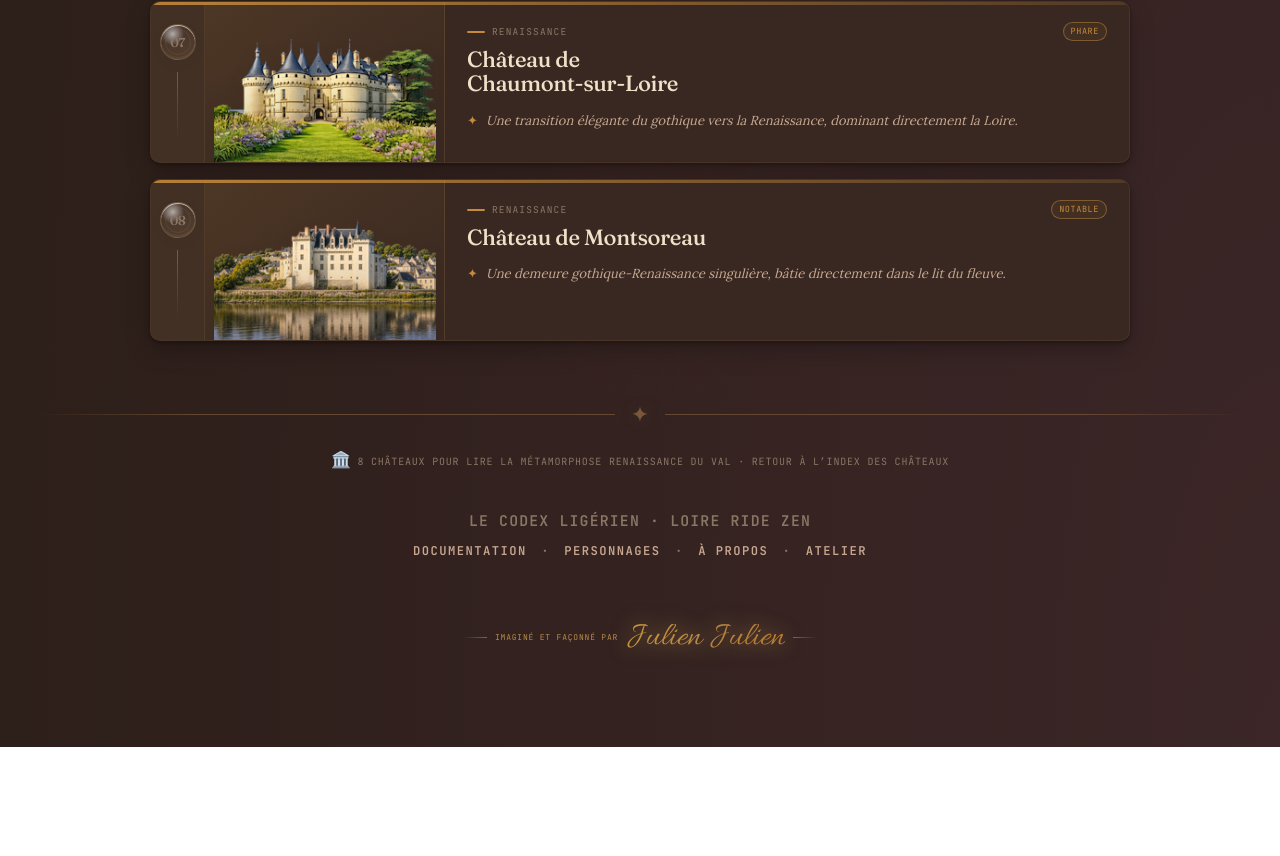
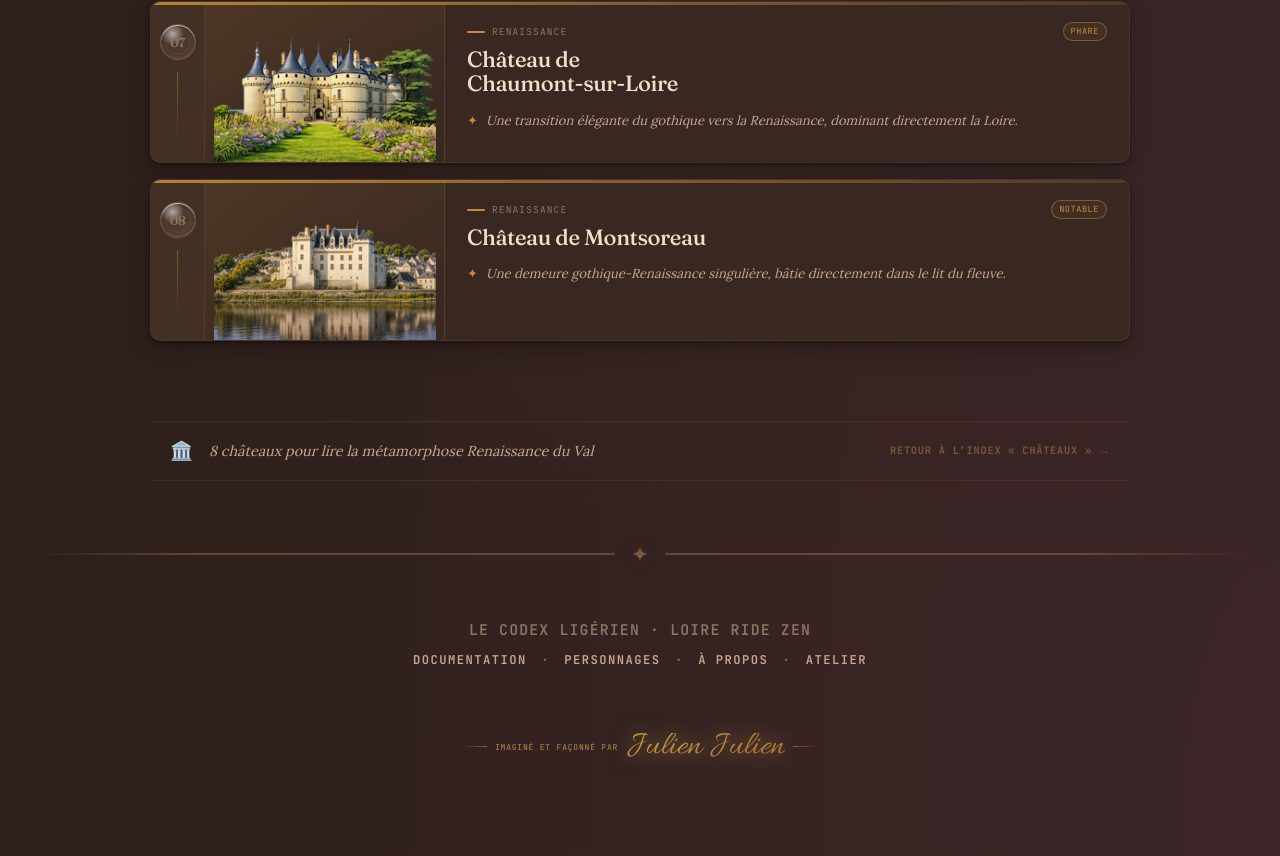
Before and after one commit to iamjulienjulien/loireridezen-codex, a Next.js app: page /chateaux/collections/chefs-doeuvre-renaissance in a window 1280 px wide. Shown: the part 2953-3809 px from the top of the page. Before the commit the page ends 3700 px from the top, so only its background shows below. Built offline with nearby package versions, Linux system fonts and the light colour scheme.

Commit message:
[LRZ-CODEX] ♻️ collections > replace contextual footer with collection outro > 🤠 Julien

```diff
--- a/src/app/chateaux/collections/[collectionSlug]/page.module.css
+++ b/src/app/chateaux/collections/[collectionSlug]/page.module.css
@@ -151,16 +151,6 @@
 
 .rankingItem {
     min-width: 0;
-}
-
-.shellFooterMark {
-    margin-inline-end: 0.35rem;
-    color: var(--page-accent);
-    font-size: 1rem;
-}
-
-.shellFooterLink {
-    color: var(--page-accent);
 }
 
 /* ============================================================
--- a/src/app/chateaux/collections/[collectionSlug]/page.tsx
+++ b/src/app/chateaux/collections/[collectionSlug]/page.tsx
@@ -1,7 +1,6 @@
 // src/app/chateaux/collections/[collectionSlug]/page.tsx
 
 import type { Metadata } from "next";
-import Link from "next/link";
 import { notFound } from "next/navigation";
 
 import CollectionShell from "@/components/layout/CollectionShell";
@@ -93,24 +92,7 @@ export default async function CollectionPage({ params }: CollectionPageProps) {
     const indexes = getIndexesForEnv(process.env.CURRENT_ENV);
 
     return (
-        <CollectionShell
-            page={pageDefinition}
-            indexes={indexes}
-            footer={
-                <>
-                    <span className={styles.shellFooterMark} aria-hidden="true">
-                        {collection.mark}
-                    </span>
-                    {collection.footerNote} ·{" "}
-                    <Link
-                        href={collection.indexHref}
-                        className={styles.shellFooterLink}
-                    >
-                        Retour à l’index des châteaux
-                    </Link>
-                </>
-            }
-        >
+        <CollectionShell page={pageDefinition} indexes={indexes}>
             <CollectionHero
                 collection={hero}
                 variant="compact"
--- /dev/null
+++ b/src/components/CollectionOutro/CollectionOutro.module.css
@@ -0,0 +1,53 @@
+.outro {
+    display: grid;
+    grid-template-columns: auto minmax(0, 1fr) auto;
+    gap: 0.75rem 1rem;
+    align-items: center;
+    width: min(100%, 61.25rem);
+    margin: clamp(3rem, 7vw, 5rem) auto 0;
+    padding: 1.1rem 1.25rem;
+    border-top: 1px solid var(--border-subtle);
+    border-bottom: 1px solid var(--border-subtle);
+    color: var(--color-ambiance-texte-secondaire);
+}
+
+.mark {
+    color: var(--page-accent);
+    font-size: 1.15rem;
+    line-height: 1;
+}
+
+.copy {
+    margin: 0;
+    font-family: var(--font-edit, var(--font-body));
+    font-size: 0.9rem;
+    font-style: italic;
+    line-height: 1.55;
+}
+
+.link {
+    color: var(--page-accent);
+    font-family: var(--font-mono);
+    font-size: 0.65rem;
+    font-weight: 650;
+    letter-spacing: 0.07em;
+    text-decoration-color: transparent;
+    text-underline-offset: 0.25rem;
+    text-transform: uppercase;
+    white-space: nowrap;
+}
+
+.link:hover {
+    text-decoration-color: currentColor;
+}
+
+@media (max-width: 640px) {
+    .outro {
+        grid-template-columns: auto minmax(0, 1fr);
+    }
+
+    .link {
+        grid-column: 2;
+        white-space: normal;
+    }
+}
--- /dev/null
+++ b/src/components/CollectionOutro/CollectionOutro.tsx
@@ -0,0 +1,38 @@
+import type { ReactNode } from "react";
+import Link from "next/link";
+
+import styles from "./CollectionOutro.module.css";
+
+export type CollectionOutroProps = {
+    note: ReactNode;
+    href: string;
+    mark?: ReactNode;
+    linkLabel?: string;
+    className?: string;
+};
+
+export default function CollectionOutro({
+    note,
+    href,
+    mark,
+    linkLabel = "Retour à l’index",
+    className,
+}: CollectionOutroProps) {
+    return (
+        <aside
+            className={[styles.outro, className].filter(Boolean).join(" ")}
+            aria-label="Fin de la collection"
+            data-collection-outro=""
+        >
+            {mark ? (
+                <span className={styles.mark} aria-hidden="true">
+                    {mark}
+                </span>
+            ) : null}
+            <p className={styles.copy}>{note}</p>
+            <Link className={styles.link} href={href}>
+                {linkLabel} <span aria-hidden="true">→</span>
+            </Link>
+        </aside>
+    );
+}
--- /dev/null
+++ b/src/components/CollectionOutro/index.ts
@@ -0,0 +1,2 @@
+export { default, default as CollectionOutro } from "./CollectionOutro";
+export type { CollectionOutroProps } from "./CollectionOutro";
--- a/src/components/layout/CollectionShell.tsx
+++ b/src/components/layout/CollectionShell.tsx
@@ -1,5 +1,6 @@
 import type { ReactNode } from "react";
 
+import CollectionOutro from "@/components/CollectionOutro/CollectionOutro";
 import PageHeader, {
     PageHeaderBreadcrumbs,
     PageHeaderIndexNavigation,
@@ -16,6 +17,7 @@ export type CollectionShellProps = ShellSharedProps &
         indexes: readonly IndexEntry[];
         description?: ReactNode;
         mark?: ReactNode;
+        outro?: ReactNode | false;
     };
 
 export default function CollectionShell({
@@ -23,6 +25,7 @@ export default function CollectionShell({
     indexes,
     children,
     footer,
+    outro,
     description,
     mark = page.mark,
     identity,
@@ -58,6 +61,17 @@ export default function CollectionShell({
         ) : (
             breadcrumbs
         );
+    const resolvedOutro =
+        outro === undefined ? (
+            <CollectionOutro
+                note={page.footerNote}
+                href={page.indexHref}
+                mark={page.mark}
+                linkLabel={`Retour à l’index « ${parentIndex?.label ?? page.indexSlug} »`}
+            />
+        ) : (
+            outro
+        );
 
     return (
         <ShellScaffold
@@ -66,7 +80,7 @@ export default function CollectionShell({
             accent={page.accent}
             color={page.color}
             width="wide"
-            footer={footer === undefined ? page.footerNote : footer}
+            footer={footer}
             header={
                 <PageHeader
                     variant="collection"
@@ -86,6 +100,7 @@ export default function CollectionShell({
             }
         >
             {children}
+            {resolvedOutro}
         </ShellScaffold>
     );
 }
```
